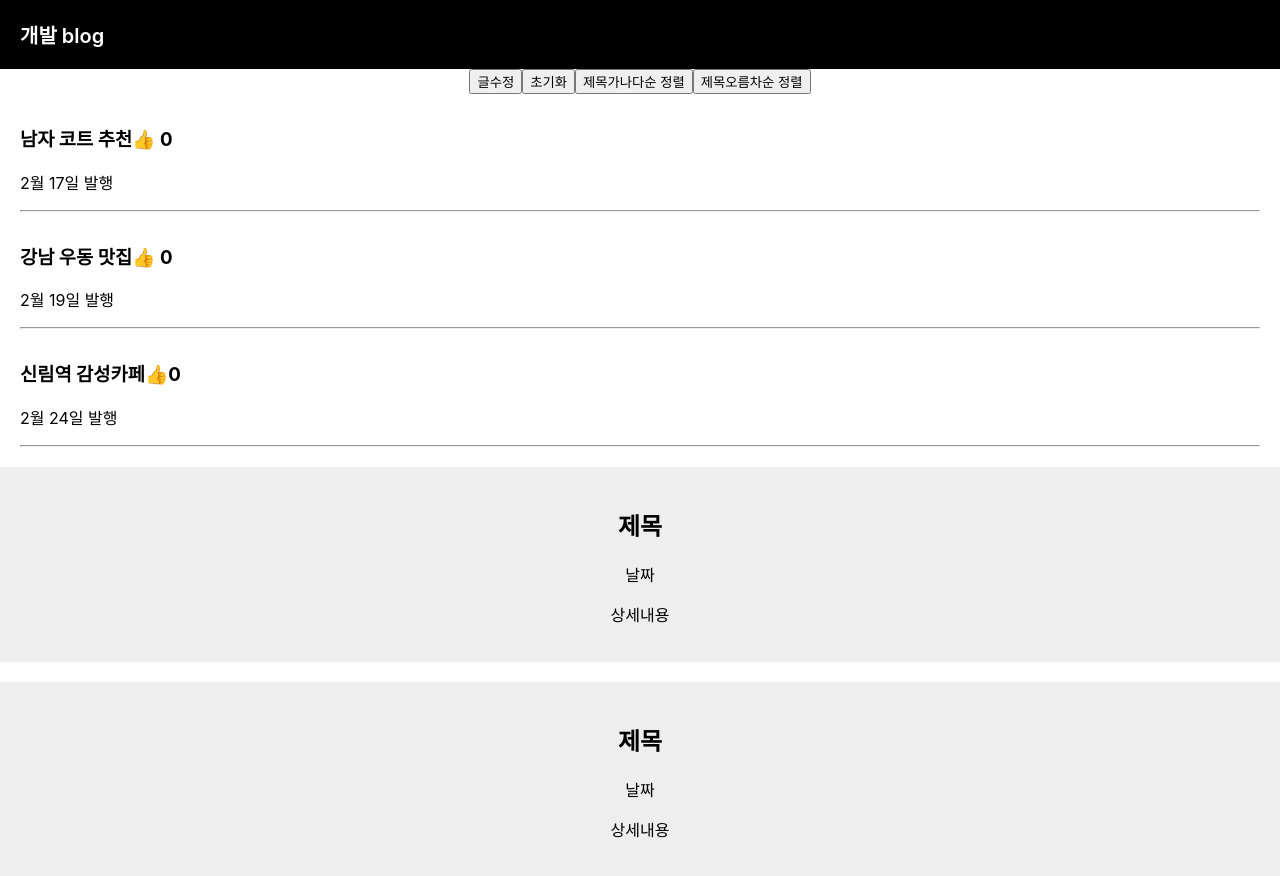
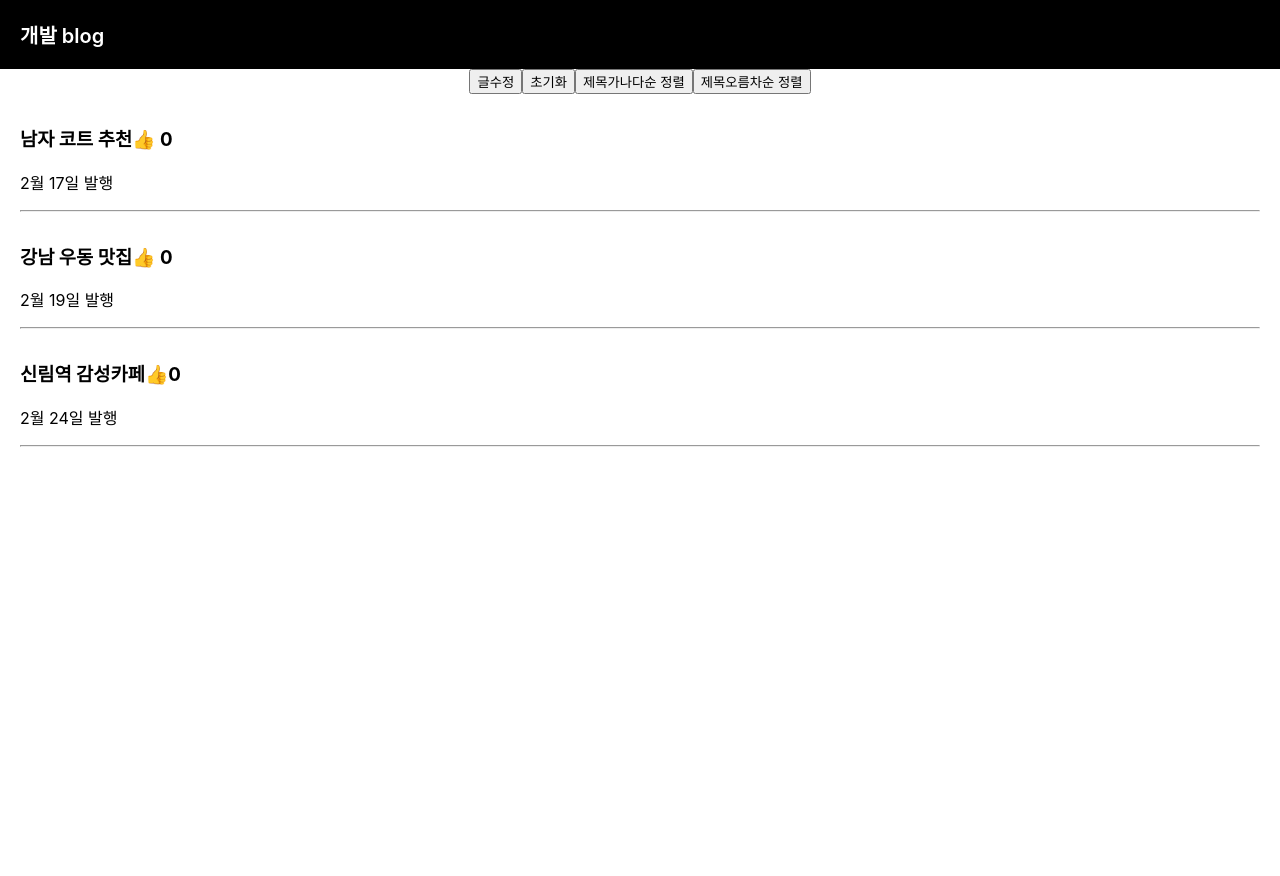
Before and after one commit to NamjunKim12/react-project-blog, a React (Create React App) app: page / in a window 1280 px wide. Shown: the top 876 px of the page. After the commit the page ends 800 px from the top, so only its background shows below. Built offline with nearby package versions, Linux system fonts and the light colour scheme.

Commit message:
react project-Modal UI

```diff
--- a/src/App.js
+++ b/src/App.js
@@ -7,7 +7,7 @@ function App() {
 
   let [글제목, 글제목변경] = useState(['남자 코트 추천','강남 우동 맛집','신림역 감성카페']);
   let [따봉, 따봉변경 ] = useState(0);
-  let posts = '강남 고기 맛집';
+  let [ 모달, 모달변경 ] = useState(false);
 
   function 제목변경(){
       var newArray = [...글제목];
@@ -20,6 +20,11 @@ function App() {
       }
       글제목변경( newArray );
       }
+
+    function 모달클릭(){
+      모달 == true ? false : true;
+      모달변경( false )
+    }
 
   function 초기화(){
     var newArray = [...글제목];
@@ -50,28 +55,26 @@ function App() {
       <button onClick={ 글순서역순변경 }>제목오름차순 정렬 </button>
 
       <div className="list">
-        <h3>{ 글제목[0] }<span onClick={()=>{따봉변경(따봉 + 1) } } >👍</span> { 따봉 }</h3>
+        <h3 onClick={ ()=>{ 모달변경(!모달) } }>{ 글제목[0] }<span onClick={()=>{따봉변경(따봉 + 1) } } >👍</span> { 따봉 }</h3>
         <p>2월 17일 발행</p>
         <hr/>
       </div>
       <div className="list">
-        <h3>{ 글제목[1] }<span onClick={()=>{따봉변경(따봉 + 1) } } >👍</span> { 따봉 }</h3>
+        <h3 onClick={ ()=>{ 모달변경(!모달) } }>{ 글제목[1] }<span onClick={()=>{따봉변경(따봉 + 1) } } >👍</span> { 따봉 }</h3>
         <p>2월 19일 발행</p>
         <hr/>
       </div>
       <div className="list">
-        <h3>{ 글제목[2] }<span onClick={()=>{따봉변경(따봉 + 1 )} } >👍</span>{ 따봉 }</h3>
+        <h3 onClick={ ()=>{ 모달변경(!모달) } }>{ 글제목[2] }<span onClick={()=>{따봉변경(따봉 + 1 )} } >👍</span>{ 따봉 }</h3>
         <p>2월 24일 발행</p>
         <hr/>
       </div>
 
-      <div className="modal">
-        <h2>제목</h2>
-        <p>날짜</p>
-        <p>상세내용</p>
-      </div>
-
-      <Modal />
+      {
+         모달 === true
+         ? <Modal />
+         : null
+      }
     </div>
 
 
```
